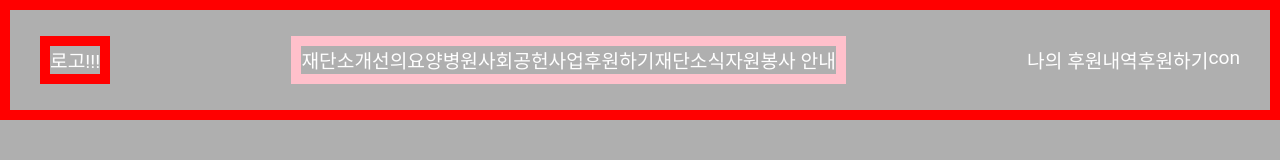
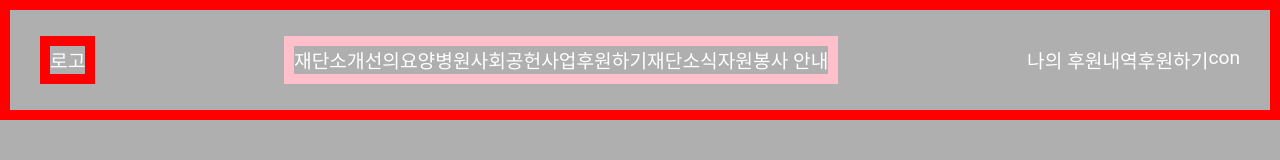
Before and after one commit to qkrdkfma/pf4, a plain HTML site: page part/korea/index.html in a window 1280 px wide. Drawn offline with nearby package versions, Linux system fonts and the light colour scheme.

Commit message:
Update index.html

```diff
--- a/part/korea/index.html
+++ b/part/korea/index.html
@@ -14,7 +14,7 @@
     <!-- HTML 붙여넣기-->
 
 <div class="top-bar flex flex-jc-sb flex-ai-c border-red">
-  <a href="#" class="border-red">로고!!!</a>
+  <a href="#" class="border-red">로고</a>
 
   <nav class="menu-box-1 border-pink">
     <ul class="flex">
```
